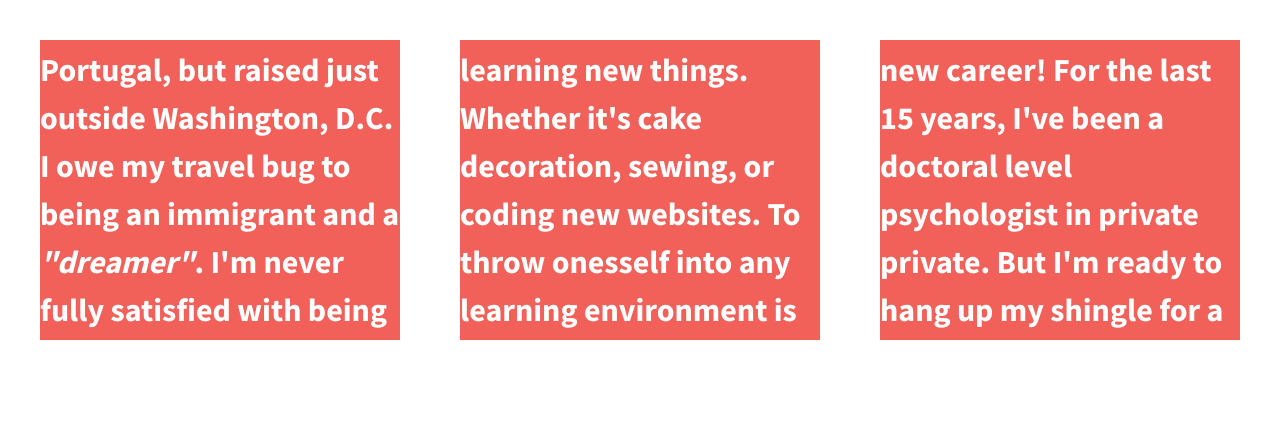
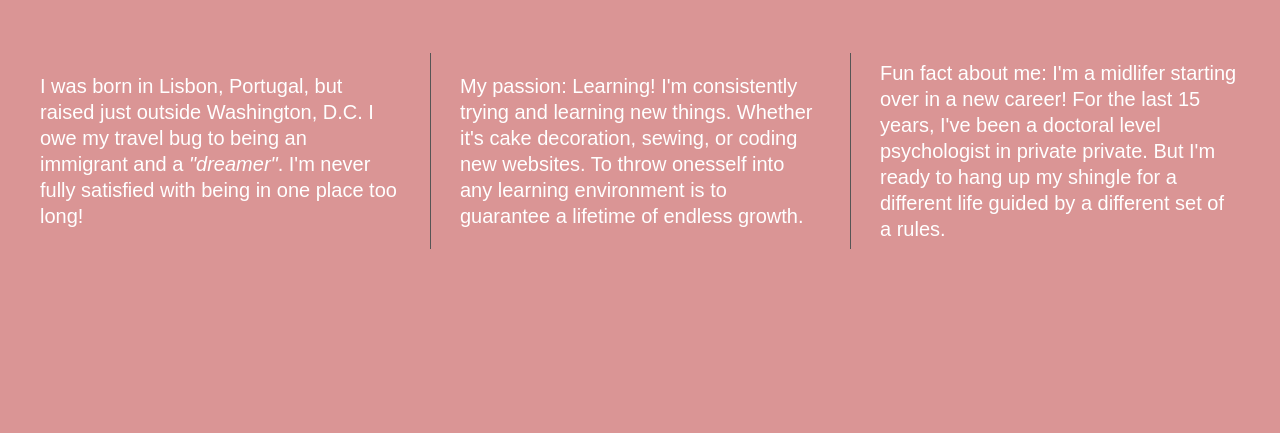
Before and after one commit to CatMonge/divs-flexbox, a plain HTML site: page index.html in a window 1280 px wide. Drawn offline with nearby package versions, Linux system fonts and the light colour scheme.

Commit message:
Changed html bkgd color; body font-family; .wrapper font-weight; .div width, line-height, font-size, bkgd-color; and height; and added new @media section.

```diff
--- a/css/main.css
+++ b/css/main.css
@@ -96,12 +96,13 @@ textarea {
    ========================================================================== */
 
 html {
-  background-color: #fff;
+  background-color: #da9595;
   height: 100%;
+  width: 100%;
 }
 
 body {
-  font-family: "Source Sans Pro", sans-serif;
+  font-family: "Montserrat", sans-serif;
   padding: 2em;
   font-size: 1.25em;
   height: 100%;
@@ -111,7 +112,9 @@ body {
   /*add display:flex and set justify-content to space-between*/
   display: flex;
   justify-content: space-between;
-  font-weight: 700;
+  font-weight: 500;
+  flex-flow: row wrap;
+  align-items: center;
 }
 
 .div-1,
@@ -121,12 +124,17 @@ body {
   display: flex;
   justify-content: center;
   align-items: center;
-  width: 30%;
+  /** width: 30%; **/
   color: #fff;
-  line-height: 1.5em;
-  font-size: 1.6em;
-  background-color: #f16059;
-  height: 300px;
+  line-height: 1.3em;
+  font-size: 1em;
+  background-color:#da9595;
+z;
+  height: auto;
+}
+.wrapper span {
+  font-family: "Lora", sans-serif;
+  font-size: 1.3em;
 }
 
 /* ==========================================================================
@@ -208,7 +216,18 @@ body {
    These examples override the primary ('mobile first') styles.
    Modify as content requires.
    ========================================================================== */
-
+@media all and (min-width: 1200px) {
+  .div-1,
+  .div-2,
+  .div-3 {
+    flex-basis: 30%;
+  }
+  .div-1,
+  .div-2 {
+    border-right: 1px solid #555;
+    padding-right: 30px;
+  }
+}
 @media print,
   (-webkit-min-device-pixel-ratio: 1.25),
   (min-resolution: 1.25dppx),
```
